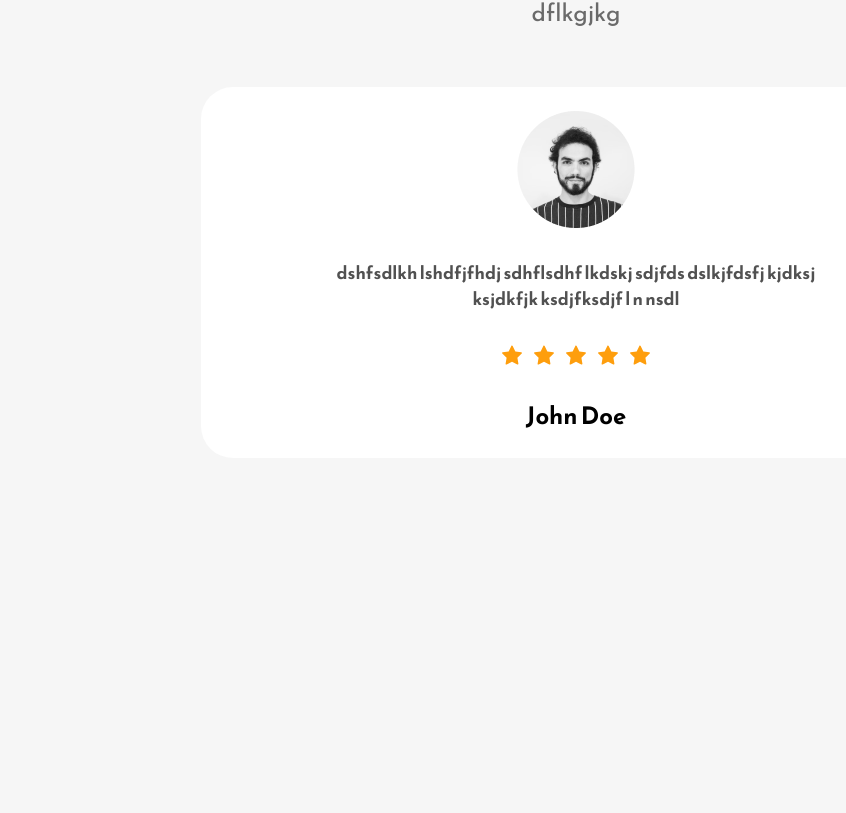
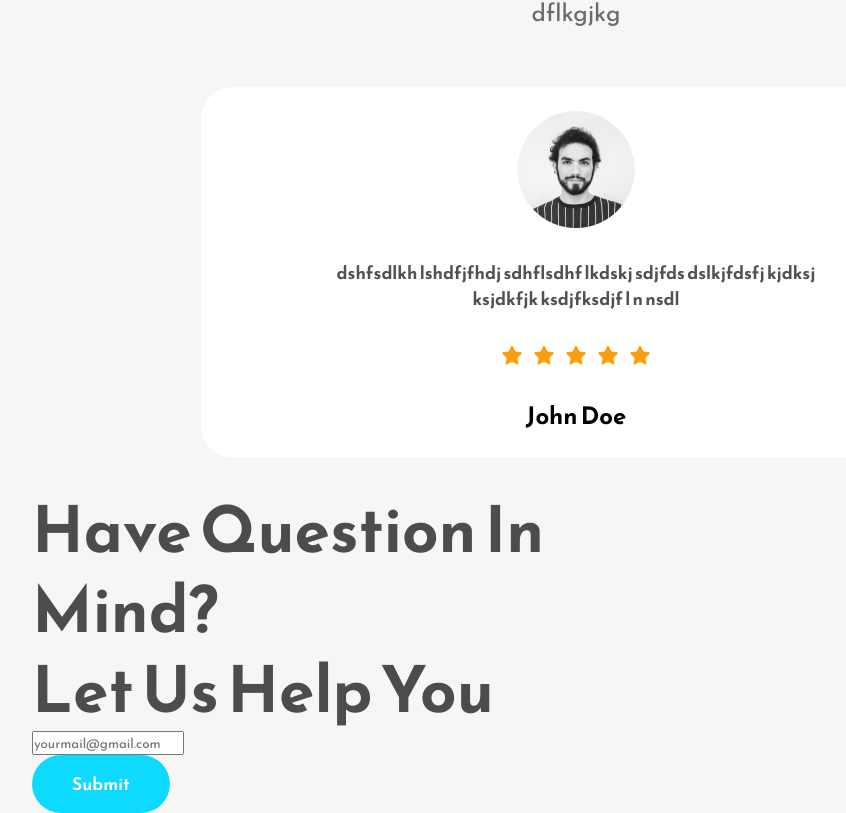
Before and after one commit to anamarieperez/Landing-Page, a React (Create React App) app in the folder my-app/: page / in a window 1280 px wide. Shown: the part 3594-4407 px from the top of the page, without its empty margins (64-910 px from the left). Before the commit the page ends 4084 px from the top, so only its background shows below. Built offline with nearby package versions, Linux system fonts and the light colour scheme.

Commit message:
add contact.js

```diff
--- a/my-app/src/App.js
+++ b/my-app/src/App.js
@@ -3,6 +3,7 @@
 import About from "./Components/About";
 import Work from "./Components/Work";
 import Testimonial from "./Components/Testimonial";
+import Contact from "./Components/Contact";
 
 function App() {
   return (
@@ -11,6 +12,7 @@
       <About/>
       <Work/>
       <Testimonial/>
+      <Contact/>
     </div>
   );
 }
--- /dev/null
+++ b/my-app/src/Components/Contact.js
@@ -0,0 +1,16 @@
+import React from 'react'
+
+const Contact = () => {
+  return (
+    <div className="contact-page-wrapper">
+        <h1 className="primary-heading"> Have Question In Mind?</h1>
+        <h1 className="primary-heading"> Let Us Help You</h1>
+        <div className="contact-form-container">
+            <input type="text" placeholder="yourmail@gmail.com"/>
+            <button className="secondary-button">Submit</button>
+        </div>
+    </div>
+  )
+}
+
+export default Contact
```
